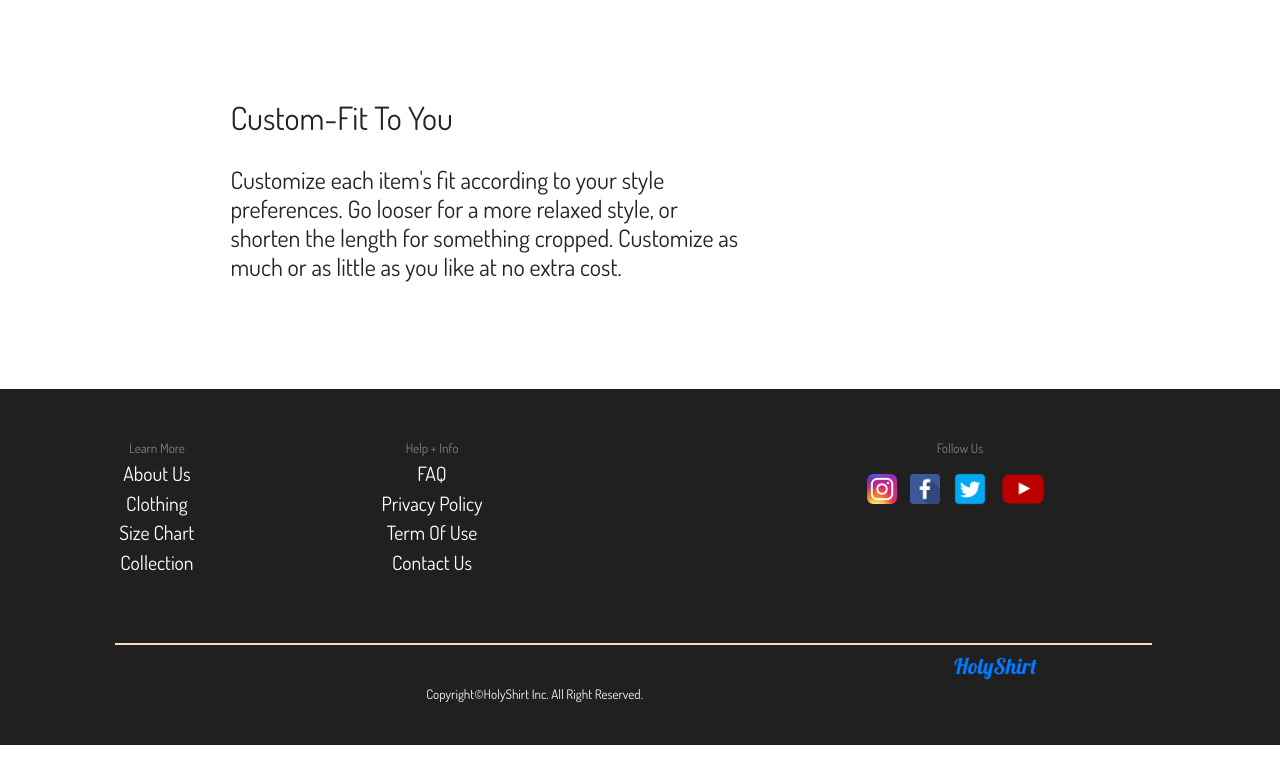
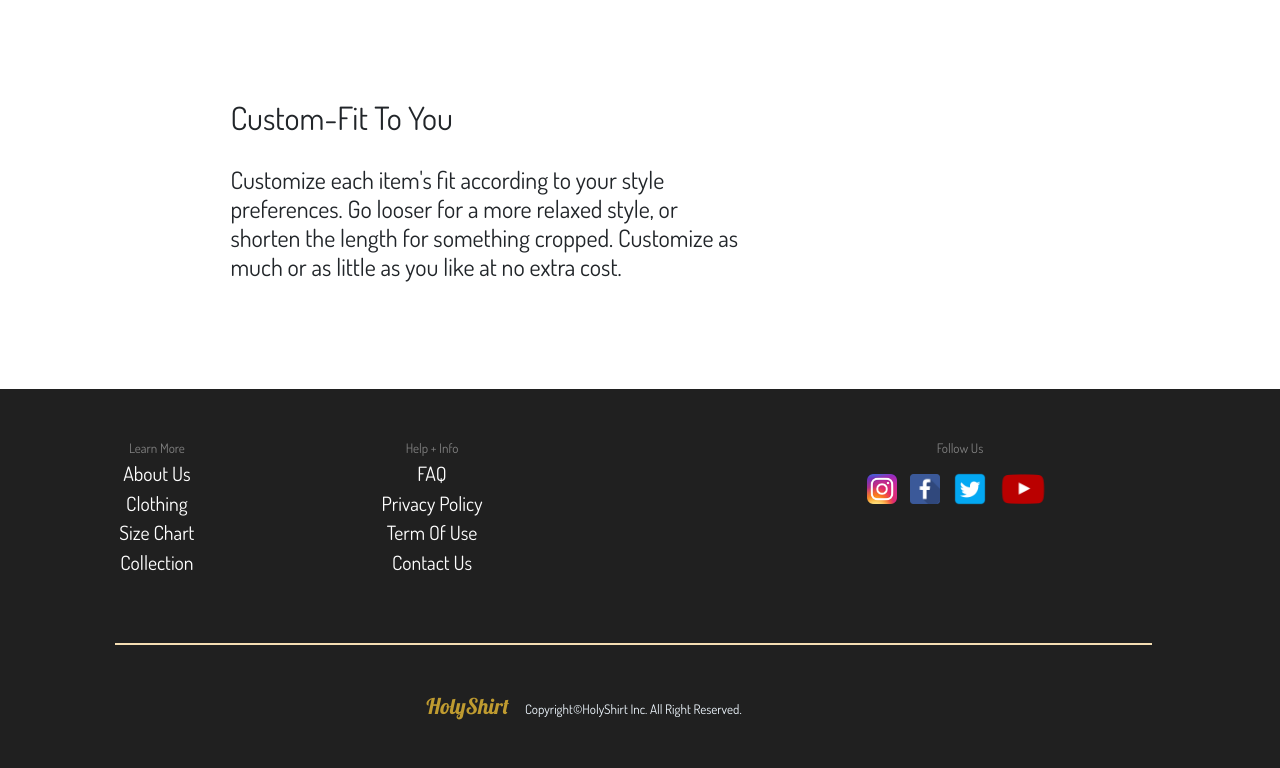
Before and after one commit to wildannajahw/holyshirt.github.io, a plain HTML site: page index.html in a window 1280 px wide. Shown: the part 3779-4547 px from the top of the page. Before the commit the page ends 4524 px from the top, so only its background shows below. Drawn offline with nearby package versions, Linux system fonts and the light colour scheme.

Commit message:
logo bawah

```diff
--- a/index.html
+++ b/index.html
@@ -172,9 +172,7 @@
                     </div>
                 </div>
                 <div class="garis">
-                    <a href="#" class="navbar-brand">HolyShirt
-                </a>
-                     <p>Copyright©HolyShirt Inc. All Right Reserved.</p>
+                     <p><a href="#" class="navbar-brand" style="color: #bf9b30">HolyShirt</a>Copyright©HolyShirt Inc. All Right Reserved.</p>
                 </div>
             </div>
         </div>
```
